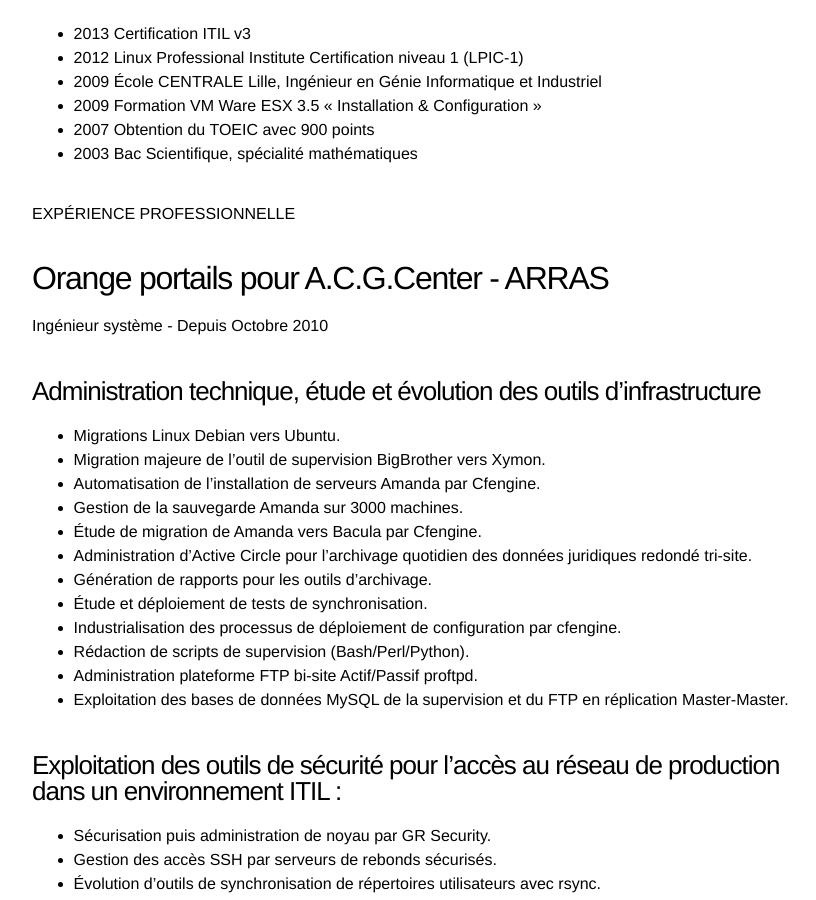
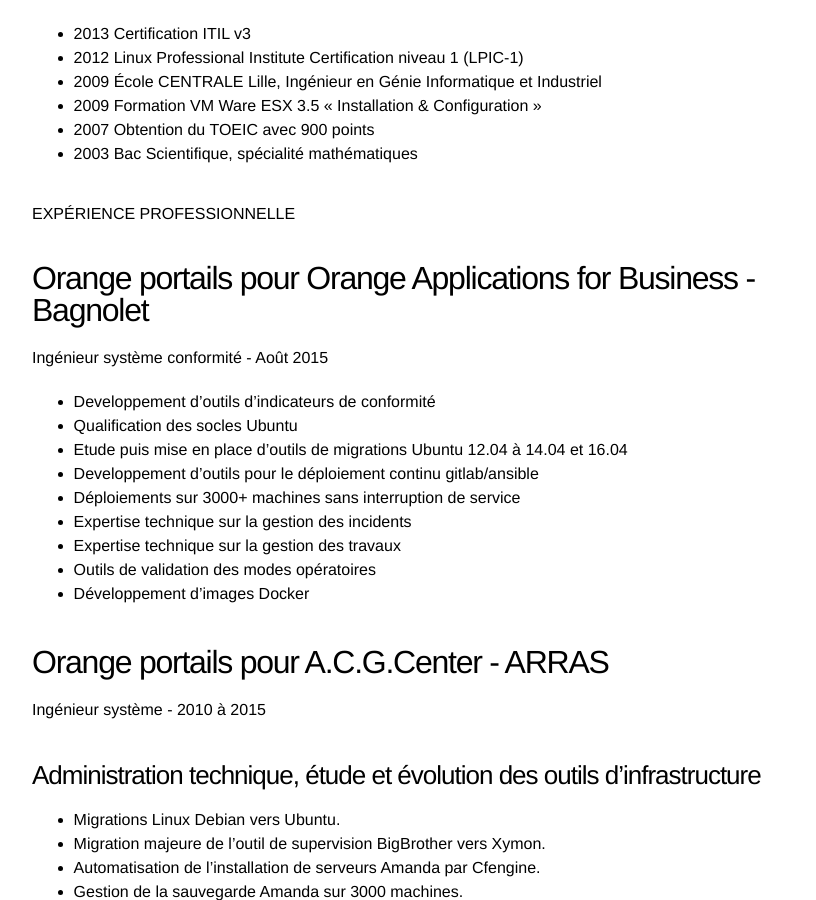
Before and after one commit to rd2b/rd2b.github.com, a Jekyll site: the page built from cv.md, in a window 1280 px wide and 900 px high, scrolled down 198 px. Shown: the whole window, without its empty margins (208-1024 px from the left). Built offline with Jekyll 4.4.1, drawn with Linux system fonts in a browser that asks for light colours; some of the changed text lies outside the part shown.

Commit message:
Corrections

```diff
--- a/cv.md
+++ b/cv.md
@@ -14,9 +14,21 @@ permalink: /cv/
 
 
 # EXPÉRIENCE PROFESSIONNELLE #
+## Orange portails pour Orange Applications for Business - Bagnolet ##
+Ingénieur système conformité - Août 2015
+- Developpement d'outils d'indicateurs de conformité
+- Qualification des socles Ubuntu
+- Etude puis mise en place d'outils de migrations Ubuntu 12.04 à 14.04 et 16.04
+- Developpement d'outils pour le déploiement continu gitlab/ansible
+- Déploiements sur 3000+ machines sans interruption de service
+- Expertise technique sur la gestion des incidents
+- Expertise technique sur la gestion des travaux
+- Outils de validation des modes opératoires
+- Développement d'images Docker
+
 
 ## Orange portails pour A.C.G.Center - ARRAS ##
-Ingénieur système - Depuis Octobre 2010
+Ingénieur système - 2010 à 2015
 
 ### Administration technique, étude et évolution des outils d’infrastructure ###
  - Migrations Linux Debian vers Ubuntu.
@@ -130,7 +141,7 @@ Développeur (Stage – 3 mois) - 2005
  - Serveurs Web Apache, lighttpd, proftpd
  - Proxies Squid, ftp-proxy
  - Tomcat, Sun application Server
- - Versionning : Subversion, Git, Bazaar
+ - Versionning : Git, Subversion, Bazaar
  - Gestion de configuration avec CFengine
  - VMware, KVM, Virtual Box
  - Sauvegarde/Archivage Amanda, Bacula, Active Circle
@@ -142,11 +153,11 @@ Usage quotidien de :
 
  - Shell UNIX Bash, Perl
  - Python
- - PHP
 
 
 Précédentes expériences avec :
 
+ - PHP
  - JAVA/J2EE, JavaScript, Web Services SOAP
  - Windows (VBScript, Batch...)
  - .Net, C#, VB.net, ASP
```
Also changed, not shown: other parts of cv.md (+0 -1 lines).
